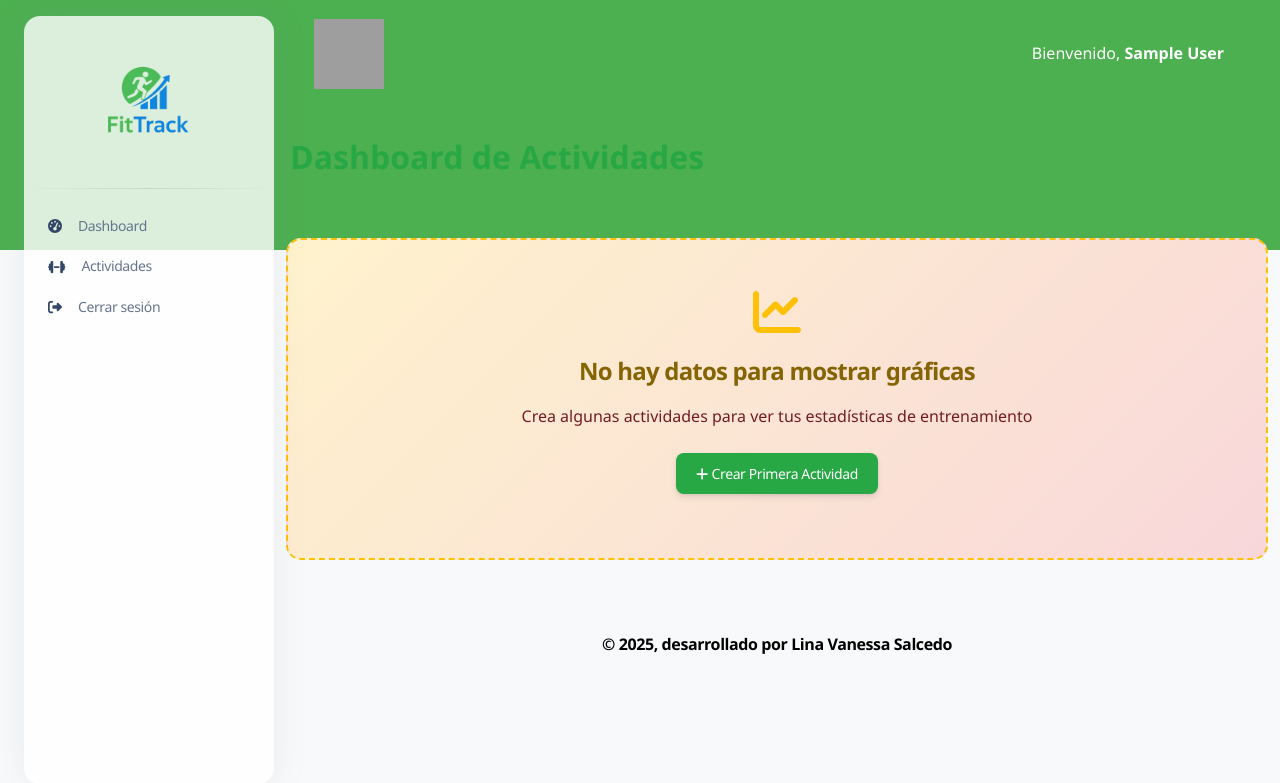
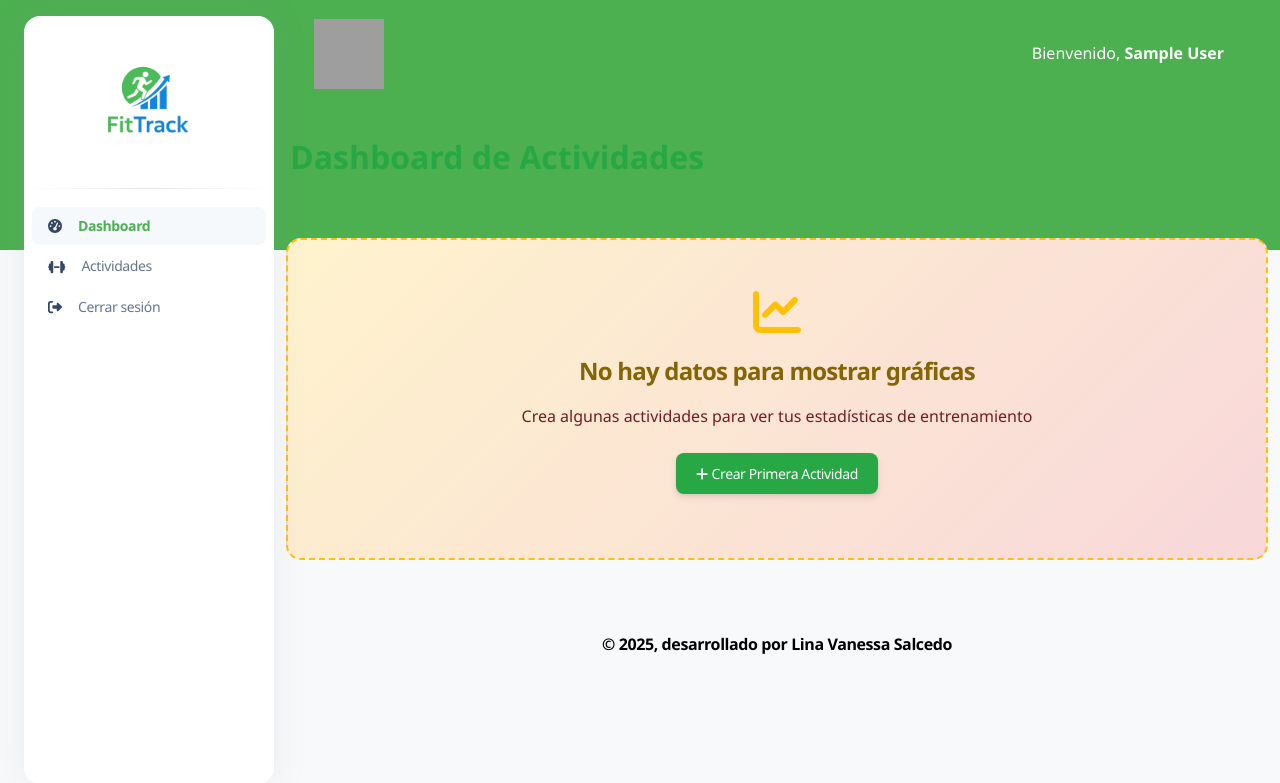
Before and after one commit to Linavs18/FitTrack-sena, a Laravel app: page /welcome in a window 1280 px wide. Shown: the top 783 px of the page. Run offline with Laravel 10, Linux system fonts and the light colour scheme; the visitor is signed in with stand-in values (Sample User, id 1); data that the repository does not hold is empty; some libraries are stand-ins or nearby versions; grey boxes are pictures that could not be loaded.

Commit message:
feat: Redesign activity pages, add filter, and improve UI
This change implements a major aesthetic and functional update to the application, as requested by the user.

- The activity index page has been redesigned with a modern card-based layout, replacing the previous table.
- A new filter has been added to the activity index page, allowing users to filter activities by type using a row of buttons.
- The create and edit activity forms are now wrapped in cards to improve their appearance and consistency with the rest of the design.
- The sidebar is now solid white, and the active nav link has a transparent green background.
- The active state for the dashboard link in the sidebar has been fixed.

```diff
--- a/fittrack/public/css/costum.css
+++ b/fittrack/public/css/costum.css
@@ -34,10 +34,6 @@ body.register-page {
 
 .custom-navbar .nav-link:hover {
     color: #f0f0f0 !important;
-}
-
-.sidenav.bg-white {
-    background-color: rgba(255, 255, 255, 0.8) !important;
 }
 
 .activity-card {
@@ -102,6 +98,13 @@ body.register-page {
     background-color: #4CAF50;
     color: #fff;
     border-color: #4CAF50;
+}
+
+.navbar-vertical .navbar-nav>.nav-item .nav-link.active {
+    background-color: rgba(76, 175, 80, 0.2);
+    color: #4CAF50;
+    font-weight: 600;
+    border-radius: 0.5rem;
 }
 
 /* Título principal */
--- a/fittrack/resources/views/templates/nav.blade.php
+++ b/fittrack/resources/views/templates/nav.blade.php
@@ -8,7 +8,7 @@
   <div class="collapse navbar-collapse w-auto" id="sidenav-collapse-main">
     <ul class="navbar-nav">
       <li class="nav-item">
-        <a class="nav-link {{ request()->routeIs('view.*') ? 'active' : '' }}" href="{{ route('welcome') }}">
+        <a class="nav-link {{ request()->routeIs('welcome') ? 'active' : '' }}" href="{{ route('welcome') }}">
           <i class="fas fa-tachometer-alt text-dark"></i>
           <span class="nav-link-text ms-3">Dashboard</span>
         </a>
```
